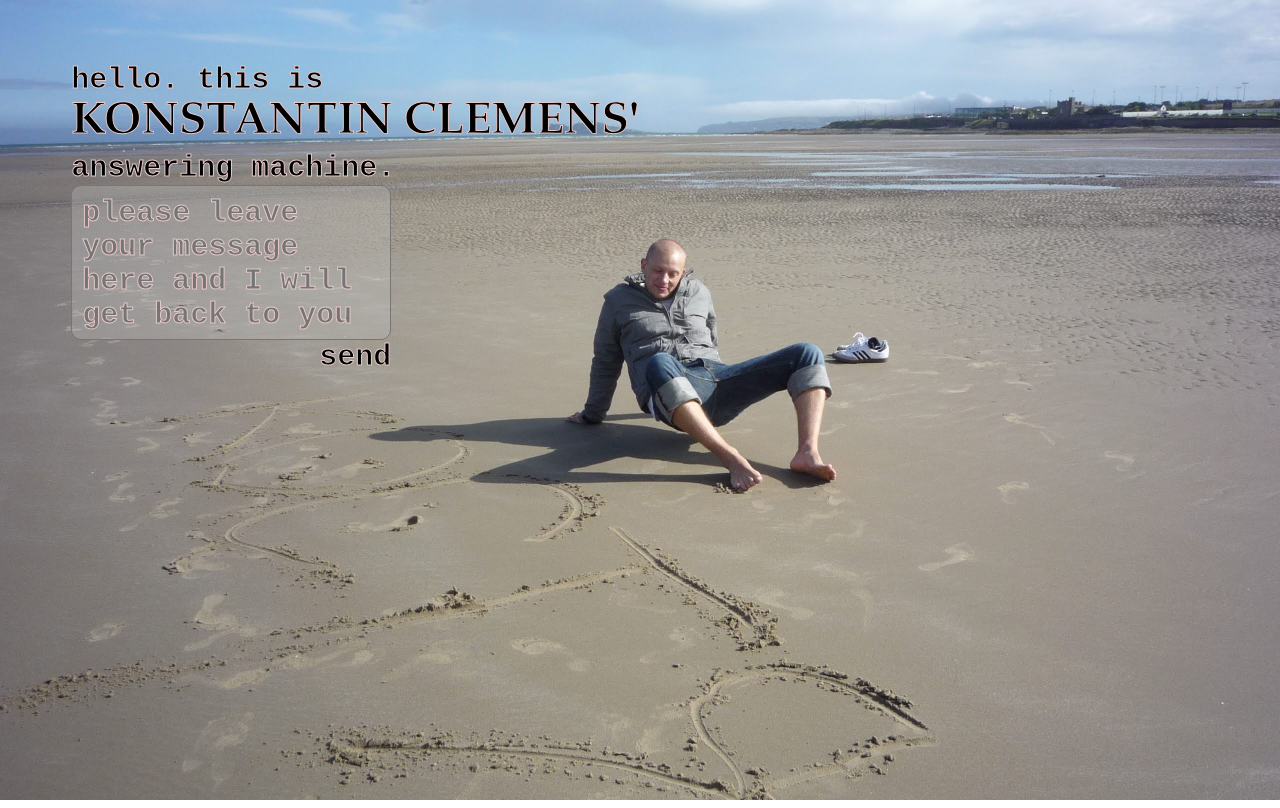
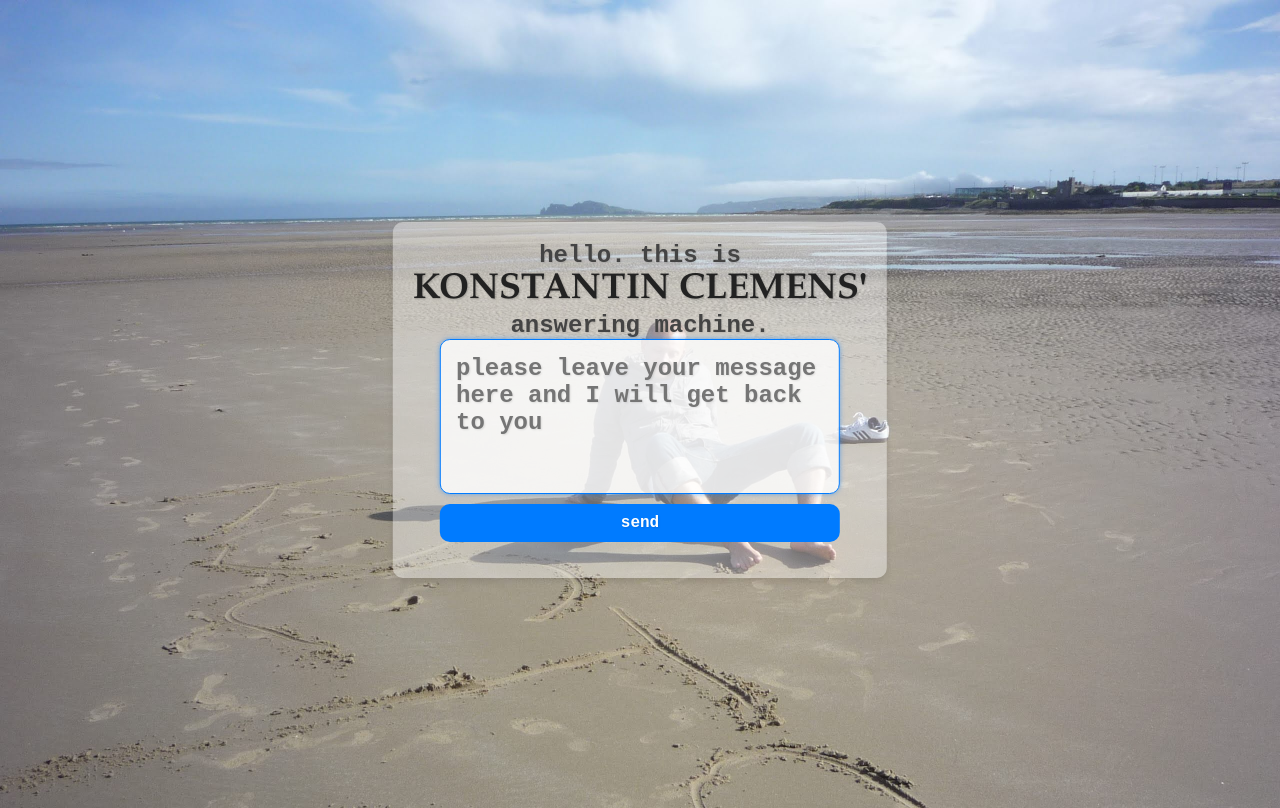
Before and after one commit to kclemens/kclemens.github.io, a plain HTML site: page index.html in a window 1280 px wide. Drawn offline with Linux system fonts and the light colour scheme.

Commit message:
improve index html

```diff
--- a/index.html
+++ b/index.html
@@ -3,9 +3,11 @@
     <meta name="viewport" content="width=device-width, initial-scale=1">
     <base target="_top">
     <style>
-    html,body {
-        height: 50vh;
-        /* overflow: hidden; */
+    html, body {
+        height: 100%;
+        /* margin: 0; */
+        font-family: Arial, sans-serif;
+        color: #333;
     }
 
     html {
@@ -13,43 +15,108 @@
         background-repeat: no-repeat;
         background-attachment: fixed;
         background-position: center center;
+        transition: background-image 0.5s ease-in-out;
     }
 
     #content {
-        margin: 5%;
+        position: absolute;
+        top: 50%;
+        left: 50%;
+        transform: translate(-50%, -50%);
+        text-align: center;
+        background-color: rgba(255, 255, 255, 0.4);
+        padding: 20px;
+        border-radius: 10px;
+        box-shadow: 0 4px 6px rgba(0, 0, 0, 0.1);
+    }
+
+    textareaa {
+        background: rgb(255, 255, 255, .4);
+        ;
     }
 
     .note {
-        padding: 10px;
+        padding: 15px;
         border-radius: 10px;
         outline: none;
-        width: 320px;
+        width: 90%;
+        max-width: 400px;
         height: 155px;
-        background-color: rgba(200, 200, 200, 0.3);
+        background-color: rgba(255, 255, 255, 0.8);
+        border: 1px solid #ccc;
+        box-shadow: 0 4px 6px rgba(0, 0, 0, 0.1);
         resize: none;
+        font-size: 16px;
+        color: #333;
+    }
+
+    .note:focus {
+        border-color: #007BFF;
+        box-shadow: 0 0 5px rgba(0, 123, 255, 0.5);
     }
 
     .button {
-        width: 320px;
-        text-align: right;
+        max-width: 400px;
+        text-align: center;
+        margin: 10px auto 0;
+    }
+
+    .button div {
+        display: block;
+        padding: 10px 20px;
+        background-color: #007BFF;
+        color: white;
+        border-radius: 10px;
+        cursor: pointer;
+        font-size: 16px;
+        transition: background-color 0.3s ease;
+        text-align: center;
+    }
+
+    .button div:hover {
+        background-color: #0056b3;
     }
 
     .text {
-        margin: 0%;
-        color: black;
-        font-size: 30px;
+        color: #444;
+        font-size: 24px;
         font-family: 'Courier New', monospace;
-        font-weight: bolder;
-        -webkit-text-stroke: 1px rgb(230, 200, 200);
+        font-weight: bold;
+        text-shadow: 1px 1px 2px rgba(0, 0, 0, 0.1);
     }
 
     .name {
-        margin: 0%;
-        color: black;
-        font-size: 45px;
+        margin: 0;
+        color: #222;
+        font-size: 36px;
         font-family: Garamond, serif;
         font-weight: bold;
-        -webkit-text-stroke: 1px  rgb(230, 200, 200);
+        text-shadow: 1px 1px 2px rgba(0, 0, 0, 0.2);
+    }
+
+    #thanks {
+        margin-top: 20px;
+        font-size: 20px;
+        color: #28a745;
+        font-weight: bold;
+    }
+
+    @media (max-width: 600px) {
+        .note {
+            height: 120px;
+        }
+
+        .text {
+            font-size: 20px;
+        }
+
+        .name {
+            font-size: 28px;
+        }
+
+        .button div {
+            font-size: 14px;
+        }
     }
     </style>
     <script type="text/javascript">
@@ -69,7 +136,9 @@
         <iframe name="dummyframe" id="dummyframe" style="display: none;"></iframe>
         <form id="form" action="https://docs.google.com/forms/u/0/d/e/1FAIpQLScr4G3vJgLtmLftXWwoz4pMfYxqSfwVYEFQ5Fhw09T58w6mhA/formResponse" method="post" accept-charset="utf-8" target="dummyframe">
             <textarea class="note text" autofocus placeholder="please leave your message here and I will get back to you" name="entry.2027502182"></textarea>
-            <div class="button text" onclick="submit_form()">send</div>
+            <div class="button text" onclick="submit_form()">
+                <div>send</div>
+            </div>
         </form>
     </div>
     <script>
```
